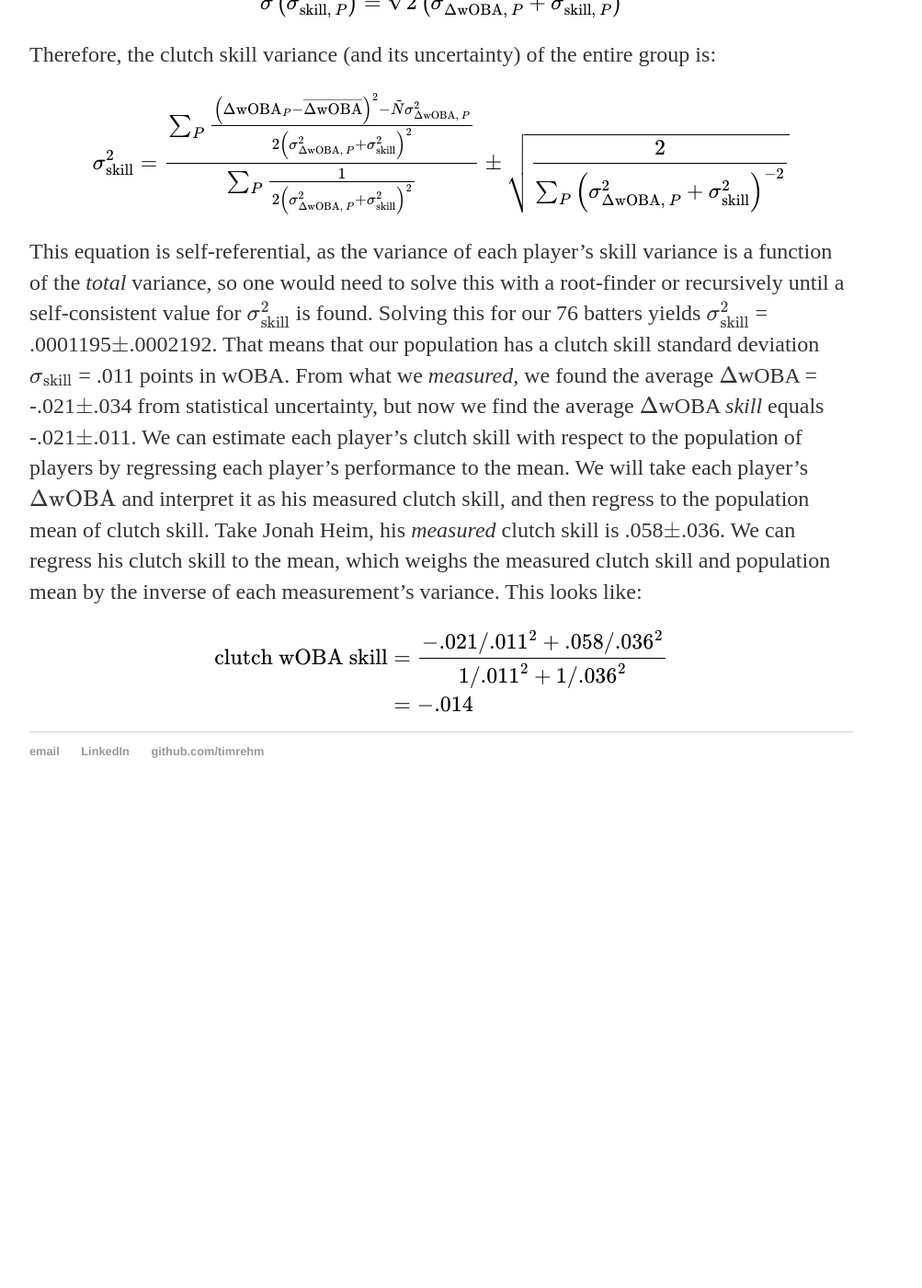
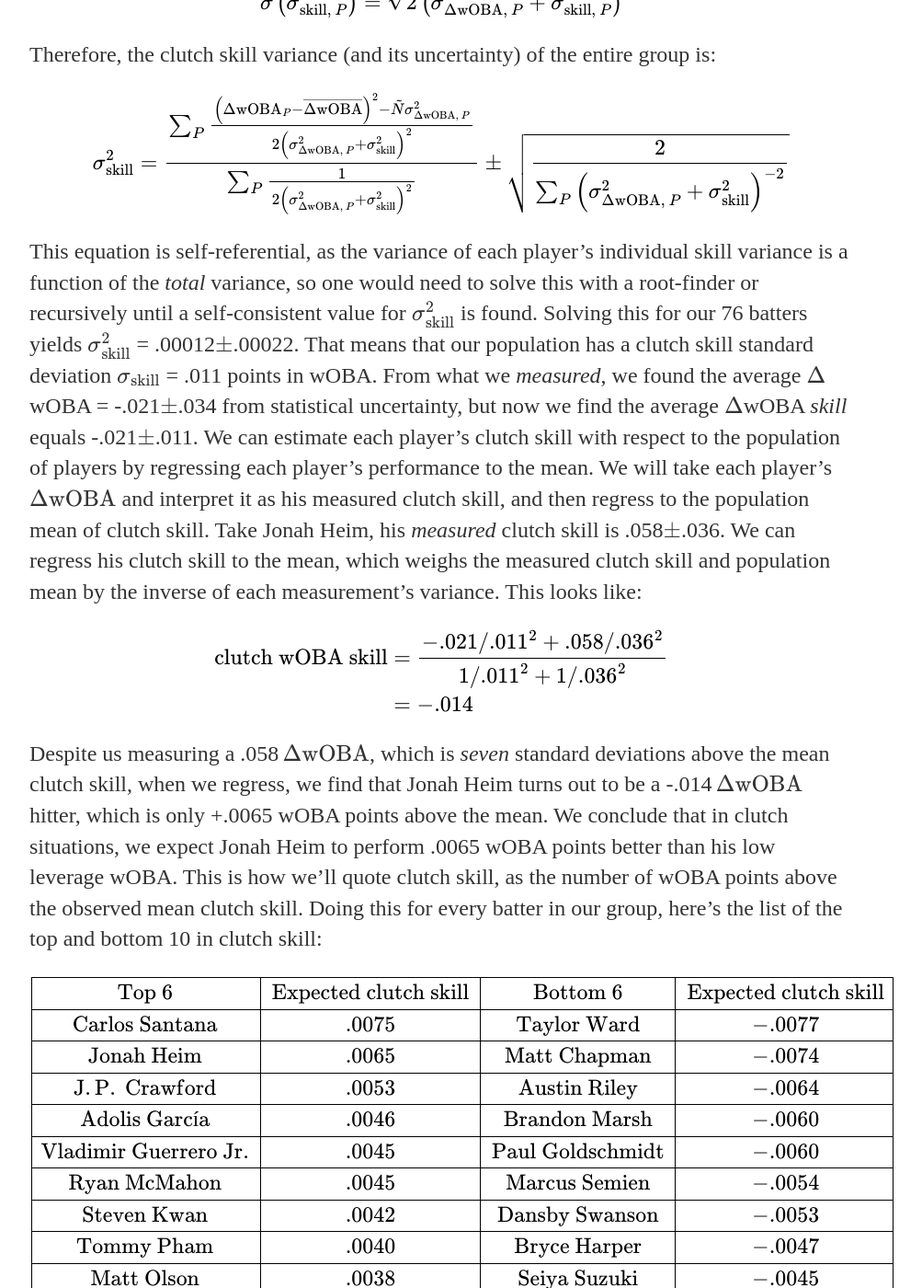
Before and after one commit to timrehm/timrehm.github.io, a Jekyll site: the page built from _posts/2026-5-24-leverage.md, in a window 1280 px wide and 1400 px high, scrolled down 7290 px. Shown: the whole window at 92% size, without its empty margins (160-1163 px from the left). Built offline with Jekyll 4.4.1, drawn with Linux system fonts in a browser that asks for light colours; before the commit the page ends 8174 px from its top, so only the background shows below that; some of the changed text lies outside the part shown.

Commit message:
Update 2026-5-24-leverage.md

```diff
--- a/_posts/2026-5-24-leverage.md
+++ b/_posts/2026-5-24-leverage.md
@@ -111,7 +111,7 @@ $$
 \Large \sigma_{\mathrm{skill}}^{2} = \frac{\sum_{P}\frac{\left(\Delta\mathrm{wOBA}_{P}-\overline{\Delta\mathrm{wOBA}}\right)^{2}-\tilde{N}\sigma_{\Delta\mathrm{wOBA}, \ P}^{2}}{2\left(\sigma_{\Delta\mathrm{wOBA}, \ P}^{2} + \sigma_{\mathrm{skill}}^{2}\right)^{2}}}{\sum_{P}\frac{1}{2\left(\sigma_{\Delta\mathrm{wOBA}, \ P}^{2} + \sigma_{\mathrm{skill}}^{2}\right)^{2}}} \pm \sqrt{\frac{2}{\sum_{P}\left(\sigma_{\Delta\mathrm{wOBA}, \ P}^{2} + \sigma_{\mathrm{skill}}^{2}\right)^{-2}}}
 $$
 
-This equation is self-referential, as the variance of each player's skill variance is a function of the *total* variance, so one would need to solve this with a root-finder or recursively until a self-consistent value for $\sigma_{\mathrm{skill}}^{2}$ is found. Solving this for our 76 batters yields $\sigma_{\mathrm{skill}}^{2}$ = .0001195$\pm$.0002192. That means that our population has a clutch skill standard deviation $\sigma_{\mathrm{skill}}$ = .011 points in wOBA. From what we *measured*, we found the average $\Delta$wOBA = -.021$\pm$.034 from statistical uncertainty, but now we find the average $\Delta$wOBA *skill* equals -.021$\pm$.011. We can estimate each player's clutch skill with respect to the population of players by regressing each player's performance to the mean. We will take each player's $\Delta\mathrm{wOBA}$ and interpret it as his measured clutch skill, and then regress to the population mean of clutch skill. Take Jonah Heim, his *measured* clutch skill is .058$\pm$.036. We can regress his clutch skill to the mean, which weighs the measured clutch skill and population mean by the inverse of each measurement's variance. This looks like:
+This equation is self-referential, as the variance of each player's individual skill variance is a function of the *total* variance, so one would need to solve this with a root-finder or recursively until a self-consistent value for $\sigma_{\mathrm{skill}}^{2}$ is found. Solving this for our 76 batters yields $\sigma_{\mathrm{skill}}^{2}$ = .00012$\pm$.00022. That means that our population has a clutch skill standard deviation $\sigma_{\mathrm{skill}}$ = .011 points in wOBA. From what we *measured*, we found the average $\Delta$wOBA = -.021$\pm$.034 from statistical uncertainty, but now we find the average $\Delta$wOBA *skill* equals -.021$\pm$.011. We can estimate each player's clutch skill with respect to the population of players by regressing each player's performance to the mean. We will take each player's $\Delta\mathrm{wOBA}$ and interpret it as his measured clutch skill, and then regress to the population mean of clutch skill. Take Jonah Heim, his *measured* clutch skill is .058$\pm$.036. We can regress his clutch skill to the mean, which weighs the measured clutch skill and population mean by the inverse of each measurement's variance. This looks like:
 
 $$
 \Large
@@ -120,3 +120,34 @@ $$
 &= -.014
 \end{align*}
 $$
+
+Despite us measuring a .058$\,\Delta\mathrm{wOBA}$, which is *seven* standard deviations above the mean clutch skill, when we regress, we find that Jonah Heim turns out to be a -.014$\,\Delta\mathrm{wOBA}$ hitter, which is only +.0065 wOBA points above the mean. We conclude that in clutch situations, we expect Jonah Heim to perform .0065 wOBA points better than his low leverage wOBA. This is how we'll quote clutch skill, as the number of wOBA points above the observed mean clutch skill. Doing this for every batter in our group, here's the list of the top and bottom 10 in clutch skill:
+
+$$
+\Large
+\begin{array}{|c|c|c|c|}
+\hline
+\mathrm{Top \ 6} & \mathrm{Expected \ clutch \ skill} & \mathrm{Bottom \ 6} & \mathrm{Expected \ clutch \ skill}\\
+\hline
+\mathrm{Carlos \ Santana}& .0075 & \mathrm{Taylor \ Ward} & -.0077\\
+\hline
+\mathrm{Jonah \ Heim}& .0065 & \mathrm{Matt \ Chapman} & -.0074\\
+\hline
+\mathrm{J.P. \ Crawford}&.0053 & \mathrm{Austin \ Riley} & -.0064\\
+\hline
+\mathrm{Adolis \ García}&.0046  & \mathrm{Brandon \ Marsh} & -.0060\\
+\hline
+\mathrm{Vladimir \ Guerrero \ Jr.} &.0045 & \mathrm{Paul \ Goldschmidt} &-.0060\\
+\hline
+\mathrm{Ryan \ McMahon} &.0045 & \mathrm{Marcus \ Semien} & -.0054\\
+\hline
+\mathrm{Steven \ Kwan} &.0042 & \mathrm{Dansby \ Swanson} & -.0053\\
+\hline
+\mathrm{Tommy \ Pham} &.0040 & \mathrm{Bryce \ Harper} & -.0047\\
+\hline
+\mathrm{Matt \ Olson} &.0038 & \mathrm{Seiya \ Suzuki} & -.0045\\
+\hline
+\mathrm{Brandon \ Nimmo} &.0038 & \mathrm{Randy \ Arozarena} & -.0044\\
+\hline
+\end{array}
+$$
```
